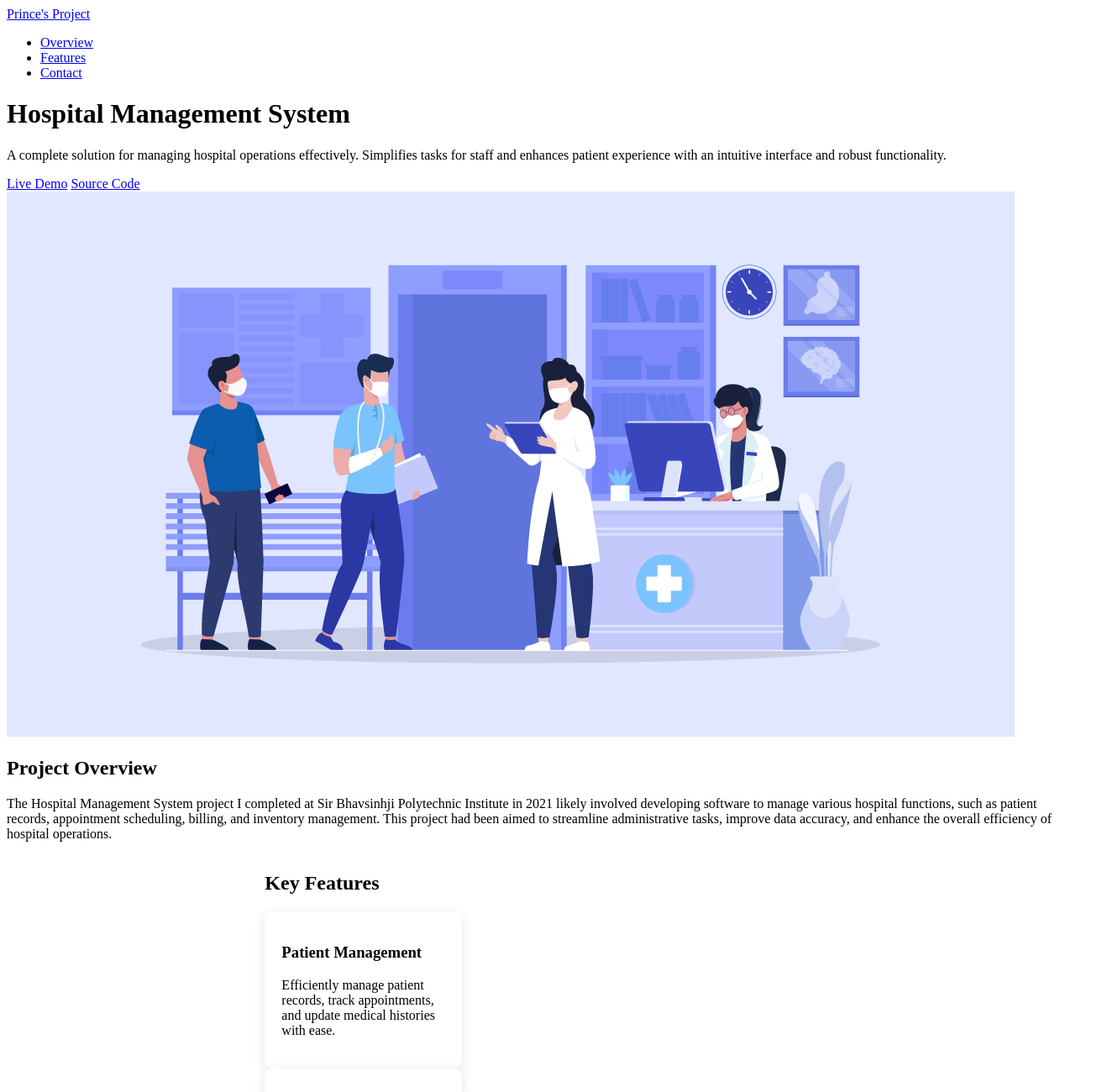
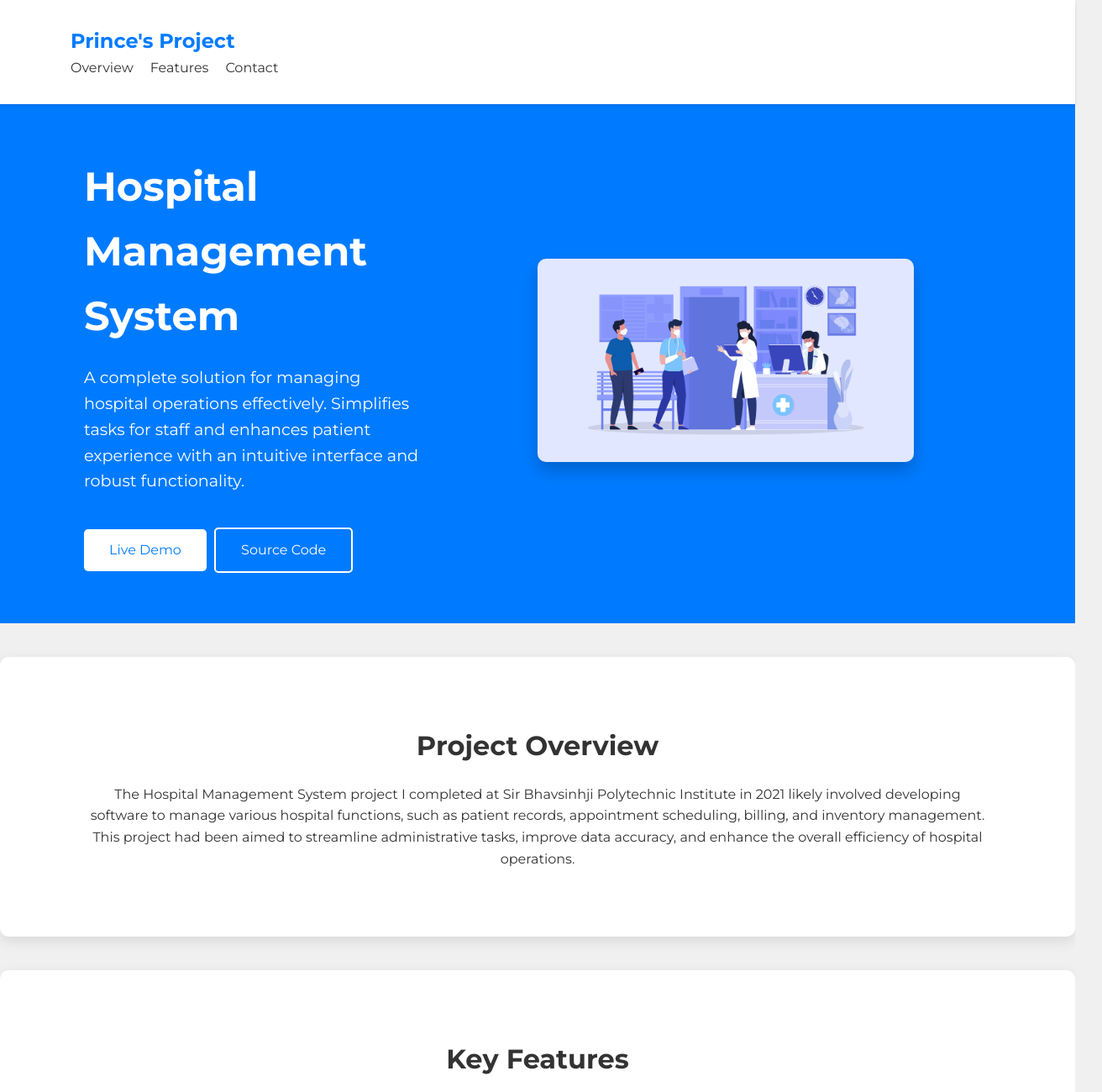
Before and after one commit to PrinceGolakiya/.github.io, a plain HTML site: page project1.html in a window 1280 px wide. Shown: the top 1300 px of the page at 84% size, 1312 px wide, since content can reach past the window. Drawn offline with Linux system fonts and the light colour scheme.

Commit message:
Update pro1styles.css

```diff
--- a/css/pro1styles.css
+++ b/css/pro1styles.css
@@ -1,141 +1,170 @@
-/* Project Hero Section */
-.project-hero {
-    background-image: url('images/hms.jpg');
-    background-size: cover;
-    background-position: center;
-    height: 100vh;
-    display: flex;
-    align-items: center;
-    justify-content: center;
-    text-align: center;
-    color: #fff;
-    position: relative;
-    box-shadow: inset 0 0 100px rgba(0, 0, 0, 0.5);
+/* Basic Reset */
+* {
+    margin: 0;
+    padding: 0;
+    box-sizing: border-box;
 }
 
-.project-hero::after {
-    content: "";
-    position: absolute;
-    top: 0;
-    left: 0;
-    width: 100%;
-    height: 100%;
-    background: rgba(0, 0, 0, 0.5); /* Overlay */
+body {
+    font-family: 'Montserrat', sans-serif;
+    color: #333;
+    background-color: #f0f0f0;
+    line-height: 1.6;
 }
 
-.hero-content {
-    z-index: 1;
-    max-width: 800px;
-    padding: 0 20px;
+.container {
+    width: 90%;
+    max-width: 1200px;
+    margin: 0 auto;
+    padding: 20px;
 }
 
-.hero-content h1 {
-    font-size: 4em;
-    margin-bottom: 0.5em;
-    font-weight: 700;
-    text-shadow: 2px 2px 4px rgba(0, 0, 0, 0.5);
+/* Navbar */
+.navbar {
+    background-color: #fff;
+    padding: 10px 0;
+    box-shadow: 0 2px 4px rgba(0, 0, 0, 0.1);
+    position: sticky;
+    top: 0;
+    z-index: 10;
 }
 
-.hero-content p {
-    font-size: 1.5em;
-    margin-bottom: 1.5em;
-    font-weight: 300;
+.brand {
+    font-size: 1.5rem;
+    font-weight: 700;
+    color: #007bff;
+    text-decoration: none;
 }
 
-.btn {
+.nav-links {
+    list-style: none;
+    display: flex;
+    gap: 20px;
+}
+
+.nav-links a {
+    text-decoration: none;
+    color: #333;
+    font-weight: 500;
+    transition: color 0.3s;
+}
+
+.nav-links a:hover {
+    color: #007bff;
+}
+
+/* Hero Section */
+.hero {
+    display: grid;
+    grid-template-columns: 1fr 1fr;
+    align-items: center;
+    justify-content: space-between;
+    padding: 60px 0;
+    background-color: #007bff;
+    color: #fff;
+}
+
+.hero-text {
+    max-width: 500px;
+    padding-left: 100px;
+}
+
+.hero-text h1 {
+    font-size: 3rem;
+    margin-bottom: 20px;
+}
+
+.hero-text p {
+    font-size: 1.2rem;
+    margin-bottom: 30px;
+}
+
+.hero-image img {
+    max-width: 70%;
+    border-radius: 10px;
+    box-shadow: 0 10px 20px rgba(0, 0, 0, 0.2);
+}
+
+.button {
     display: inline-block;
     padding: 12px 30px;
-    background-color: #ff69b4; /* Light pink */
-    color: #fff;
+    margin: 10px 5px 0 0;
+    font-size: 1rem;
+    color: #007bff;
+    background-color: #fff;
+    border-radius: 5px;
     text-decoration: none;
-    border-radius: 30px;
-    transition: all 0.3s ease;
+    transition: background-color 0.3s, color 0.3s;
 }
 
-.btn:hover {
-    background-color: #ff1493; /* Darker pink */
-    box-shadow: 0 8px 15px rgba(255, 20, 147, 0.3);
-    transform: translateY(-3px);
+.button:hover {
+    background-color: #f0f0f0;
 }
 
-/* Project Details Section */
-.project-details {
-    background-color: #f0f8ff; /* AliceBlue for a heavenly look */
-    padding: 60px 0;
-    text-align: center;
+.button.outline {
+    background-color: transparent;
+    color: #fff;
+    border: 2px solid #fff;
 }
 
-.project-details h2 {
-    font-size: 3em;
-    margin-bottom: 20px;
-    color: #333;
-    font-weight: 700;
+.button.outline:hover {
+    background-color: #fff;
+    color: #007bff;
 }
 
-.project-details p {
-    font-size: 1.2em;
-    margin-bottom: 40px;
-    color: #666;
-    max-width: 800px;
-    margin: 0 auto 40px;
+/* Overview and Features Section */
+.overview, .features {
+    padding: 60px 20px;
+    text-align: center;
+    background-color: #fff;
+    margin-top: 40px;
+    border-radius: 10px;
+    box-shadow: 0 5px 15px rgba(0, 0, 0, 0.1);
 }
 
-.features {
-    display: flex;
-    justify-content: space-around;
-    margin-bottom: 40px;
+.overview h2, .features h2 {
+    font-size: 2rem;
+    margin-bottom: 20px;
+}
+
+.feature-grid {
+    display: grid;
+    grid-template-columns: repeat(auto-fit, minmax(200px, 1fr));
+    gap: 20px;
 }
 
 .feature-item {
-    width: 30%;
-    background: #fff;
     padding: 20px;
+    background-color: #f8f8f8;
     border-radius: 10px;
-    box-shadow: 0 4px 15px rgba(0, 0, 0, 0.1);
-    transition: transform 0.3s ease, box-shadow 0.3s ease;
+    box-shadow: 0 2px 4px rgba(0, 0, 0, 0.1);
 }
 
-.feature-item:hover {
-    transform: translateY(-5px);
-    box-shadow: 0 8px 25px rgba(0, 0, 0, 0.2);
+.feature-item h3 {
+    font-size: 1.2rem;
+    margin-bottom: 10px;
 }
 
-.project-gallery {
-    display: flex;
-    justify-content: center;
-    gap: 20px;
-    margin-bottom: 40px;
+.feature-item p {
+    font-size: 1rem;
+    color: #666;
 }
 
-.project-gallery img {
-    width: 30%;
+/* Contact Section */
+.contact {
+    padding: 40px 20px;
+    text-align: center;
+    background-color: #007bff;
+    color: #fff;
+    margin-top: 40px;
     border-radius: 10px;
-    box-shadow: 0 4px 15px rgba(0, 0, 0, 0.1);
-    transition: transform 0.3s ease;
-}
-
-.project-gallery img:hover {
-    transform: scale(1.05);
-    box-shadow: 0 8px 25px rgba(0, 0, 0, 0.2);
-}
-
-/* Call to Action */
-.cta {
-    margin-top: 40px;
-}
-
-.cta .btn {
-    margin: 0 10px;
-    font-size: 1.1em;
 }
 
 /* Footer */
-footer {
-    text-align: center;
-    padding: 20px;
+.footer {
     background-color: #333;
     color: #fff;
-    position: relative;
-    bottom: 0;
-    width: 100%;
+    text-align: center;
+    padding: 20px 0;
+    margin-top: 40px;
 }
```
